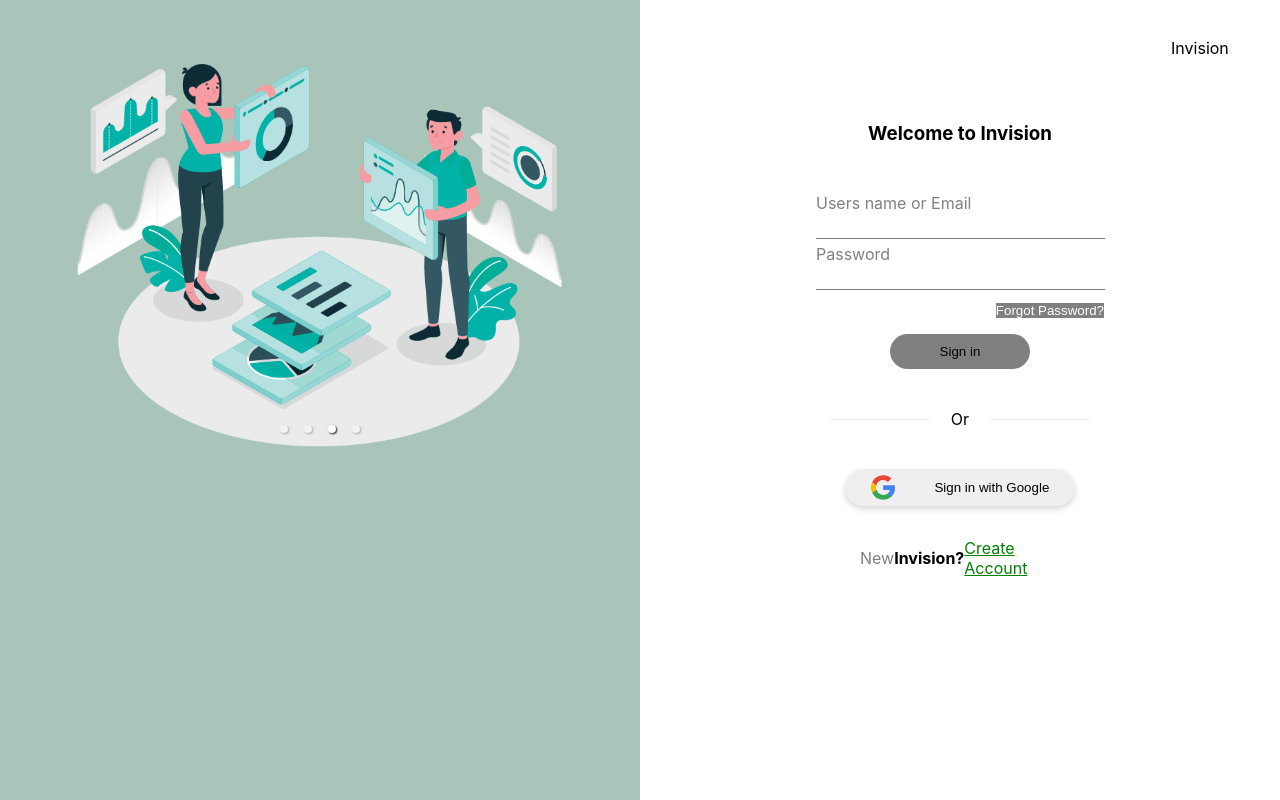
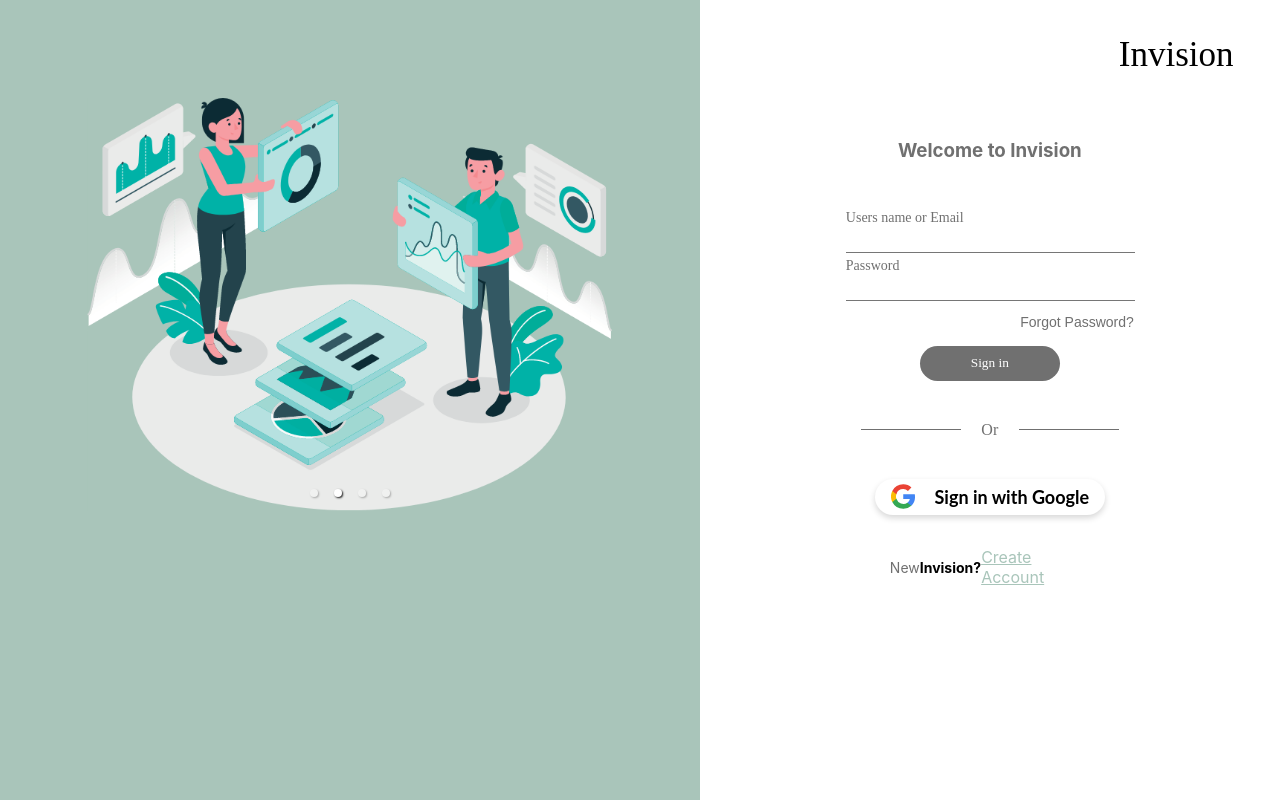
Before and after one commit to leocrispim/InvisionLandingPage, a React (Create React App) app: page / in a window 1280 px wide. Built offline with nearby package versions, Linux system fonts and the light colour scheme.

Commit message:
Variables file added, major fixes

```diff
--- a/src/App.js
+++ b/src/App.js
@@ -1,8 +1,9 @@
-import React from "react";
+import React, { Component } from "react";
 import * as SC from './Pages/Styled';
 import "react-responsive-carousel/lib/styles/carousel.min.css";
 import { Carousel } from 'react-responsive-carousel';
 import FirstSlide from "./Images/FirstSlide.png";
+import { GlobalStyle } from './Pages/Styled';
 import LandingPage from './Pages/LandingPage';
 import RegisterPage from './Pages/RegisterPage';
 
@@ -41,6 +42,8 @@
     }
 
     return (
+      <>
+        <GlobalStyle />
         <SC.MainArea>
           <SC.CarouselArea>
             <Carousel
@@ -48,7 +51,7 @@
             showThumbs={false}
             infiniteLoop={true}
             autoPlay={true}
-            interval={500}
+            interval={4000}
             showStatus={false}
             dynamicHeight={true}
             >
@@ -87,8 +90,10 @@
           </SC.CarouselArea>
           {currentPage}
         </SC.MainArea>
+      </>
     )
   }
+
 }
 
 export default App;
--- a/src/Pages/RegisterPage.js
+++ b/src/Pages/RegisterPage.js
@@ -29,6 +29,7 @@
               <SC.FormBoxLabel>Password</SC.FormBoxLabel>
               <SC.FormBoxInput
                 name="password"
+                pattern="^\w{6,18}$"
                 type="password"
                 required
               >
--- a/src/Pages/Styled.js
+++ b/src/Pages/Styled.js
@@ -1,5 +1,6 @@
 import styled from 'styled-components'
 import { createGlobalStyle } from 'styled-components';
+import { Variables } from './Variables';
 
 export const GlobalStyle = createGlobalStyle`
     body{
@@ -16,24 +17,29 @@
 
 export const CarouselArea = styled.div`
     grid-column: 1;
-    background-color: #A9C5BA;
-    width: 76%;
-    padding: 10% 12% 0% 12%;
+    background-color: ${Variables.PrimaryColor};
+    width: 75%;
+    padding: 14% 12.5% 0% 12.5%;
 `
 
 export const SlideDiv = styled.div`
-    background-color: #A9C5BA;
+    background-color: ${Variables.PrimaryColor};
+    padding-bottom: 10%;
 `
 
 export const TextBoxTitle = styled.p`
-    margin: 0;
+    margin: 1vh 0 2vh 0;
+    font-size: ${Variables.SecondaryMedium};
+    font-family: ${Variables.PrimaryFont};
+    color: ${Variables.TertiaryColor};
     padding: 0;
-    color: grey;
 `
 
 export const TextBoxDescription = styled.span`
     margin: 0;
-    padding: 0;
+    font-size: ${Variables.PrimaryBig};
+    font-family: ${Variables.PrimaryFont};
+    color: ${Variables.TertiaryColor};
 `
 
 export const UserArea = styled.div`
@@ -50,6 +56,8 @@
     margin: 6% 8% 0 0;
     display: flex;
     align-self: flex-end;
+    font-family: ${Variables.TertiaryFont};
+    font-size: ${Variables.SecondaryBig};
 `
 
 export const LoginDiv = styled.div`
@@ -60,6 +68,7 @@
 
 export const WelcomeText = styled.h3`
     margin: 8vh 0 0 0;
+    color: ${Variables.SecondaryColor};
     text-align: center;
 `
 
@@ -71,7 +80,9 @@
 
 export const FormBoxLabel = styled.p`
     margin: 0;
-    color: grey;
+    color: ${Variables.SecondaryColor};
+    font-size: ${Variables.PrimarySmall};
+    font-family: ${Variables.PrimaryFont};
 `
 
 export const FormBoxInput = styled.input`
@@ -81,16 +92,18 @@
     border-width: 0 0 1px;
     text-indent: 14px;
     margin-bottom: 0.62vh;
-    :focus:invalid {border: 2px solid red};
+    :focus:invalid {border: 2px solid ${Variables.Error};}
+    font-family: ${Variables.PrimaryFont};
 `
 
 export const FormBoxForgotButton = styled.button`
     margin: 1vh 0 0 0;
     padding: 0;
-    color: white;
+    color: ${Variables.SecondaryColor};
+    font-size: ${Variables.PrimarySmall};
     outline: none;
     border-width: 0px;
-    background-color: grey;
+    background-color: ${Variables.TertiaryColor};
     align-self: flex-end;
 `
 
@@ -99,11 +112,13 @@
     padding: 0;
     height: 35px;
     width: 140px;
-    background-color: grey;
+    background-color: ${Variables.SecondaryColor};
     border-radius: 100px;
     border: none;
     outline: none;
+    color: ${Variables.TertiaryColor};
     align-self: center;
+    font-family: ${Variables.PrimaryFont};
 `
 
 export const DividerBox = styled.div`
@@ -117,11 +132,14 @@
 
 export const DividerText = styled.span`
     margin: 0;
+    color: ${Variables.SecondaryColor};
+    font-family: ${Variables.PrimaryFont};
 `
 
 export const FormDivider = styled.hr`
     display: inline-block;
     width: 100px;
+    border-color: ${Variables.SecondaryColor};
     border-width: 0 0 0.5px;
 `
 
@@ -130,6 +148,7 @@
     border-radius: 100px;
     border: none;
     outline: none;
+    background-color: ${Variables.TertiaryColor};
     box-shadow: 0px 3px 6px #00000029;
     align-self: center;
     width: 230px;
@@ -147,6 +166,9 @@
 export const GoogleLoginText = styled.span`
     margin: 0;
     padding: 0;
+    font-family: ${Variables.SecondaryFont};
+    font-weight: ${Variables.SecondaryWeight};
+    font-size: ${Variables.PrimaryBig};
 `
 
 export const CreateAccountLink = styled.a`
@@ -163,20 +185,23 @@
 export const TextGrey = styled.span`
     margin: 0;
     padding: 0;
-    color: grey;
+    color: ${Variables.SecondaryColor};
+    font-size: ${Variables.PrimarySmall};
 `
 
 export const TextBold = styled.span`
     margin: 0;
     padding: 0;
-    font-weight: bold;
+    font-size: ${Variables.PrimarySmall};
+    font-weight: ${Variables.SecondaryWeight};
 `
 
 export const TextHighlight = styled.span`
     margin: 0;
     padding: 0;
     text-decoration: underline;
-    color: green;
+    color: ${Variables.PrimaryColor};
+    font-size: ${Variables.PrimaryMedium};
 `
 
 export const RegisterPageTermsBox = styled.div`
--- /dev/null
+++ b/src/Pages/Variables.js
@@ -0,0 +1,23 @@
+export const Variables = {
+    Error: 'Red',
+
+    PrimaryWeight: "Normal",
+    SecondaryWeight: "Bold",
+
+    PrimaryColor: '#A9C5BA',
+    SecondaryColor: '#707070',
+    TertiaryColor: 'White',
+
+    PrimaryFont: 'MuliRegular',
+    SecondaryFont: 'Lato',
+    TertiaryFont: 'AvenirHeavy',
+
+    //Font Sizes
+    PrimarySmall: '0.875rem',
+    PrimaryMedium: '1rem',
+    PrimaryBig: '1.125rem',
+
+    SecondarySmall: '1.25rem',
+    SecondaryMedium: '1.875rem',
+    SecondaryBig: '2.188rem',
+  };
```
Also changed, not shown: 1 other file (tests, documents, lock files or other folders).
